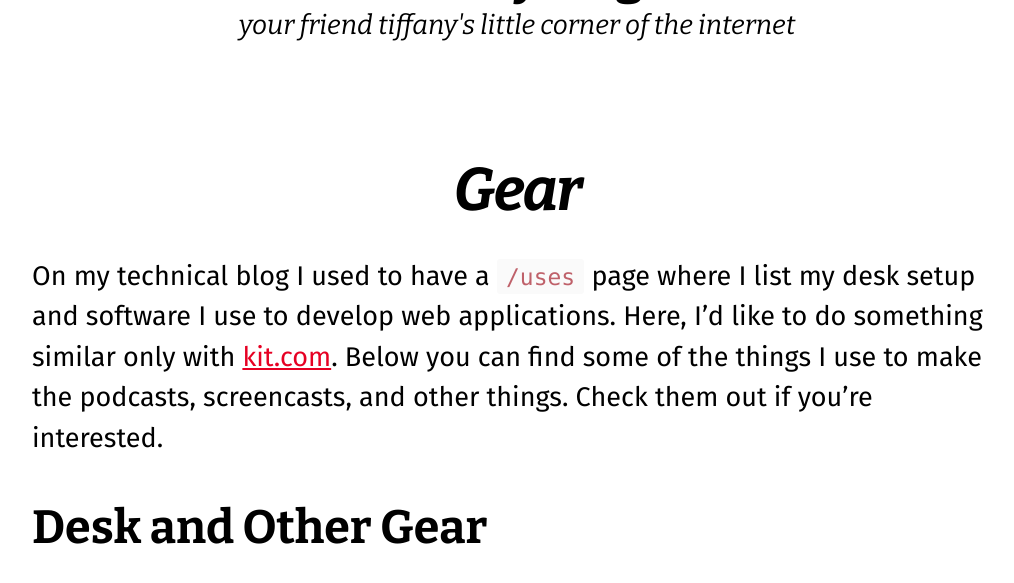
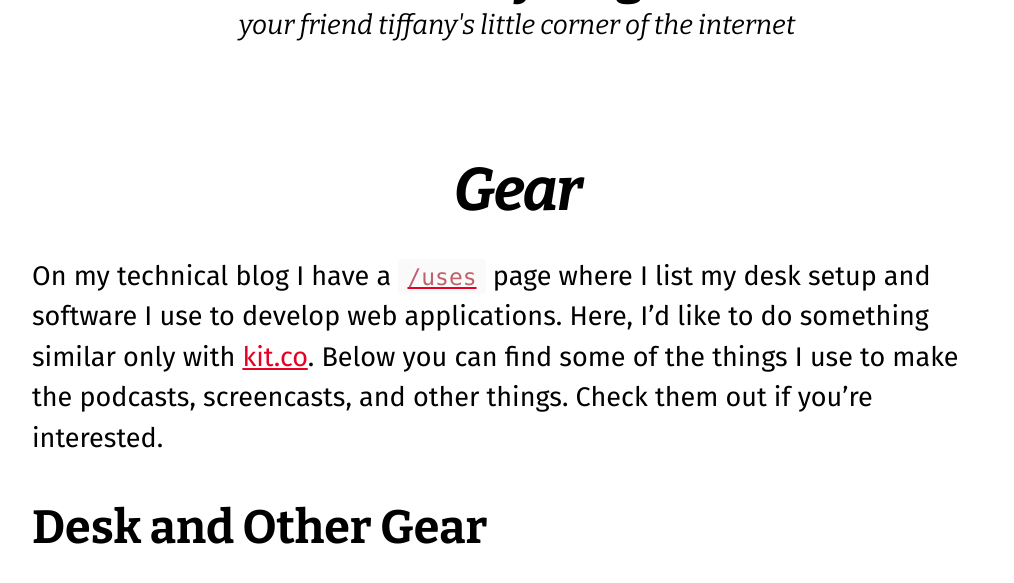
Before and after one commit to bryanbraun/tiffany.blog, a Jekyll site: the page built from gear.md, in a window 1280 px wide and 900 px high, scrolled down 376 px, cut to the strip 0-591 px from the top of the window. Shown: the top 583 px of the strip, without its empty margins (123-1137 px from the left). Built offline with Jekyll 4.4.1, drawn with Linux system fonts in a browser that asks for light colours; nearby versions of some CDN libraries; a script that is not in the unit is left out.

Commit message:
Update gear page and privacy policy

```diff
--- a/gear.md
+++ b/gear.md
@@ -4,45 +4,45 @@
 permalink: /gear/
 ---
 
-On my technical blog I used to have a `/uses` page where I list my desk setup and software I use to develop web applications. Here, I'd like to do something similar only with [kit.com](https://kit.com/tiffanywhitedev). Below you can find some of the things I use to make the podcasts, screencasts, and other things. Check them out if you're interested.
+On my technical blog I have a [`/uses`](https://tiffanywhite.dev/uses/) page where I list my desk setup and software I use to develop web applications. Here, I'd like to do something similar only with [kit.co](https://kit.co/tiffanywhitedev). Below you can find some of the things I use to make the podcasts, screencasts, and other things. Check them out if you're interested.
 
 ## Desk and Other Gear
 
-<iframe src="https://kit.com/embed?url=https%3A%2F%2Fkit.com%2Ftiffanywhitedev%2Fdesk-setup" style="display: block; border: 0px; margin: 0 auto; width: 100%; height: 100vw; max-width: 700px; max-height: 700px" scrolling="no"></iframe> <br />
+<iframe src="https://kit.co/embed?url=https%3A%2F%2Fkit.co%2Ftiffanywhitedev%2Fdesk-setup" style="display: block; border: 0px; margin: 0 auto; width: 100%; height: 100vw; max-width: 700px; max-height: 700px" scrolling="no"></iframe> <br />
 
 <!-- ## iPad Pro Software
 
-<iframe src="https://kit.com/embed?url=https%3A%2F%2Fkit.com%2FTiffanyW_412%2Fipad-pro-software-for-creatives-developers" style="display: block; border: 0px; margin: 0 auto; width: 100%; height: 100vw; max-width: 700px; max-height: 700px" scrolling="no"></iframe> <br /> -->
+<iframe src="https://kit.co/embed?url=https%3A%2F%2Fkit.co%2FTiffanyW_412%2Fipad-pro-software-for-creatives-developers" style="display: block; border: 0px; margin: 0 auto; width: 100%; height: 100vw; max-width: 700px; max-height: 700px" scrolling="no"></iframe> <br /> -->
 
 ## Podcast Gear
 
-<iframe src="https://kit.com/embed?url=https%3A%2F%2Fkit.com%2FTiffanyW_412%2Fpodcast-equipment" style="display: block; border: 0px; margin: 0 auto; width: 100%; height: 100vw; max-width: 700px; max-height: 700px" scrolling="no"></iframe> <br />
+<iframe src="https://kit.co/embed?url=https%3A%2F%2Fkit.co%2FTiffanyW_412%2Fpodcast-equipment" style="display: block; border: 0px; margin: 0 auto; width: 100%; height: 100vw; max-width: 700px; max-height: 700px" scrolling="no"></iframe> <br />
 
 ## New Camera Gear
 
 Got an #upgrade.
 
-<iframe src="https://kit.com/embed?url=https%3A%2F%2Fkit.com%2Ftiffanywhitedev%2Fcamera-gear" style="display: block; border: 0px; margin: 0 auto; width: 100%; height: 100vw; max-width: 700px; max-height: 700px" scrolling="no"></iframe> <br />
+<iframe src="https://kit.co/embed?url=https%3A%2F%2Fkit.co%2Ftiffanywhitedev%2Fcamera-gear" style="display: block; border: 0px; margin: 0 auto; width: 100%; height: 100vw; max-width: 700px; max-height: 700px" scrolling="no"></iframe> <br />
 
 ## Random Fun Stuff
 
 Robots and DIY anyone?
 
-<iframe src="https://kit.com/embed?url=https%3A%2F%2Fkit.com%2FTiffanyW_412%2Frobotics" style="display: block; border: 0px; margin: 0 auto; width: 100%; height: 100vw; max-width: 700px; max-height: 700px" scrolling="no"></iframe> <br />
+<iframe src="https://kit.co/embed?url=https%3A%2F%2Fkit.co%2FTiffanyW_412%2Frobotics" style="display: block; border: 0px; margin: 0 auto; width: 100%; height: 100vw; max-width: 700px; max-height: 700px" scrolling="no"></iframe> <br />
 
 ## Smart Home Stuff
 
 Getting more and more into all this. Check out [Tiff Talks Tech](https://tiffanytalkstech.com) for more of this stuff.
 
-<iframe src="https://kit.com/embed?url=https%3A%2F%2Fkit.com%2Ftiffanywhitedev%2Fultimate-smart-apartment" style="display: block; border: 0px; margin: 0 auto; width: 100%; height: 100vw; max-width: 700px; max-height: 700px" scrolling="no"></iframe> <br />
+<iframe src="https://kit.co/embed?url=https%3A%2F%2Fkit.co%2Ftiffanywhitedev%2Fultimate-smart-apartment" style="display: block; border: 0px; margin: 0 auto; width: 100%; height: 100vw; max-width: 700px; max-height: 700px" scrolling="no"></iframe> <br />
 
 ## Resulting Setup
 
 <figure>
-    <img class="align-center" src="https://res.cloudinary.com/thatmacnerd/image/upload/v1570932814/office.jpg" />
+    <img class="align-center" src="https://res.cloudinary.com/thatmacnerd/image/upload/v1577123638/20191220-ttt-nanoleaf-reddit-macsetups.jpg" />
     <figcaption style="text-align: center;">
       <span><em>Home</em></span>&nbsp;
-       <a href="https://res.cloudinary.com/thatmacnerd/image/upload/v1570932814/office.jpg">
+       <a href="https://res.cloudinary.com/thatmacnerd/image/upload/v1577123638/20191220-ttt-nanoleaf-reddit-macsetups.jpg">
           <svg width="20px" height="20px" viewBox="0 0 20 20" version="1.1" xmlns="http://www.w3.org/2000/svg" xmlns:xlink="http://www.w3.org/1999/xlink" fill="#d72323">
             <path d="M19.0536842,0 L11.7951267,0 C11.2940351,0 10.8877973,0.40703125 10.8877973,0.909101562 C10.8877973,1.41117187 11.2940351,1.81820312 11.7951267,1.81820312 L16.8632359,1.81820312 L7.52432749,11.1753906 C7.16998051,11.5304297 7.16998051,12.1059766 7.52432749,12.4610156 C7.7014425,12.6385156 7.93364522,12.7272656 8.16584795,12.7272656 C8.39805068,12.7272656 8.6302924,12.6385547 8.80744639,12.4609766 L18.1463938,3.10382812 L18.1463938,8.18183594 C18.1463938,8.68390625 18.5526316,9.0909375 19.0537232,9.0909375 C19.5548148,9.0909375 19.9610526,8.68390625 19.9610526,8.18183594 L19.9610526,0.909101562 C19.9610136,0.40703125 19.5547758,0 19.0536842,0 Z" id="Shape"></path>
             <path d="M15.4244055,9.09089844 C14.9233138,9.09089844 14.517076,9.49792969 14.517076,10 L14.517076,18.1818359 L1.81461988,18.1818359 L1.81461988,5.45453125 L9.98050682,5.45453125 C10.4815984,5.45453125 10.8878363,5.0475 10.8878363,4.54542969 C10.8878363,4.04335938 10.4815984,3.63636719 9.98050682,3.63636719 L0.907329435,3.63636719 C0.406237817,3.63636719 0,4.04339844 0,4.54546875 L0,19.0909375 C0,19.5929688 0.406237817,20 0.907329435,20 L15.4244444,20 C15.9255361,20 16.3317739,19.5929688 16.3317739,19.0908984 L16.3317739,10 C16.3317349,9.49792969 15.9254971,9.09089844 15.4244055,9.09089844 Z" id="Shape"></path>
```
Also changed, not shown: privacy-policy.md (+1 -1 lines).
